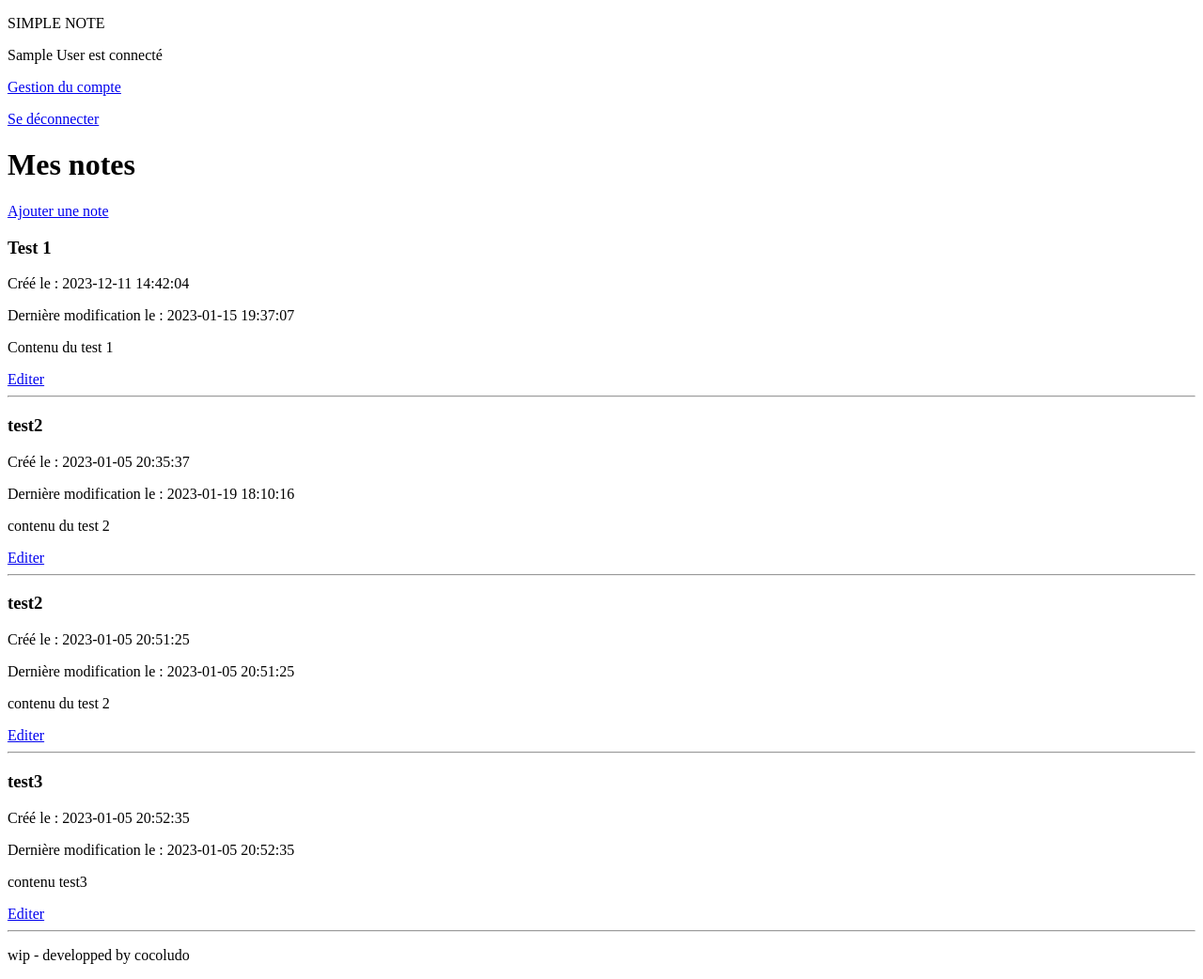
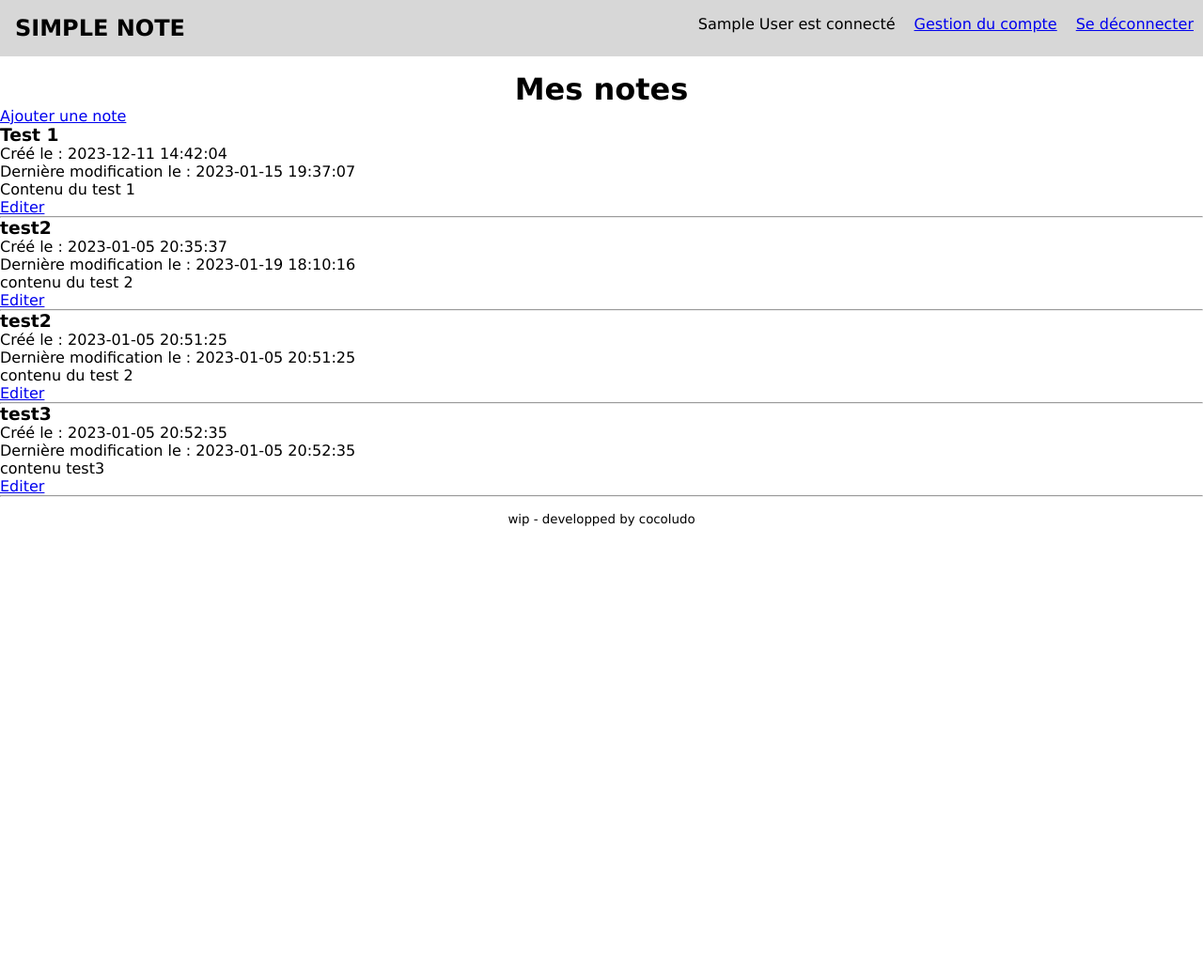
Before and after one commit to LudovicLeBris/simplenote, a PHP site: page /index.php in a window 1280 px wide. Shown: the whole page at 94% size. After the commit the page ends 560 px from the top, so only its background shows below. Run offline with PHP 8.4, Linux system fonts and the light colour scheme; the visitor is signed in with stand-in values (Sample User, id 1); data comes from the database, SQL or seed files in the repository.

Commit message:
Some fixes and starting css

```diff
--- a/index.php
+++ b/index.php
@@ -64,6 +64,10 @@ elseif (isset($_GET['action']) && $_GET['action'] !== '')
             break;
 
         case 'createnote':
+            require('templates/createnote.php');
+            break;
+
+        case 'addnote':
             addNote($_POST);
             break;
 
--- /dev/null
+++ b/public/style/main.css
@@ -0,0 +1,46 @@
+* {
+    margin: 0;
+}
+
+/* header */
+body {
+    font-family: 'Lucida Sans', 'Lucida Sans Regular', 'Lucida Grande', 'Lucida Sans Unicode', Geneva, Verdana, sans-serif;
+}
+
+.header {
+    display: flex;
+    justify-content: space-between;
+    background-color: rgb(215, 215, 215);
+    padding: 16px 0 16px 0;
+    margin-bottom: 16px;
+}
+
+.app {
+    font-weight: bolder;
+    font-size: x-large;
+    margin-left: 16px;
+}
+
+.menu ul {
+    display: flex;
+    justify-content: space-around;
+    list-style-type: none;
+}
+
+.menu ul li
+{
+    padding: 0px 10px 0px 10px;
+}
+
+h1 {
+    text-align: center;
+}
+
+
+/* footer */
+
+.footer {
+    margin: 16px;
+    text-align: center;
+    font-size: smaller;
+}
--- a/src/controllers/notes.php
+++ b/src/controllers/notes.php
@@ -1,4 +1,7 @@
 <?php
+
+error_reporting(E_ALL);
+ini_set("display_errors", 1);
 
 require_once('src/lib/database.php');
 require_once('src/model/notes.php');
--- a/templates/createnote.php
+++ b/templates/createnote.php
@@ -5,7 +5,7 @@
 <h1>Ajout d'une nouvelle note</h1>
 <a href="../index.php">Annuler</a><br><br>
 
-<form action="../index.php?action=createnote" method="POST">
+<form action="../index.php?action=addnote" method="POST">
     <div>
         <label for="title">Titre</label><br>
         <input type="text" name="title">
--- a/templates/footer.php
+++ b/templates/footer.php
@@ -1 +1,3 @@
-<p>wip - developped by cocoludo</p>
+<div class="footer">
+    <p>wip - developped by cocoludo</p>
+</div>
--- a/templates/header.php
+++ b/templates/header.php
@@ -1,13 +1,18 @@
-<div>
+<div class="header">
+
+    <div class="app">
         <p>SIMPLE NOTE</p>
     </div>
 
-<div>
+    <div class="menu">
+        <ul>
             <?php if (!isset($_SESSION['userID'])): ?>
-        <p>Déconnecté</p>
+                <li>Déconnecté</li>
             <?php else: ?>
-        <p><?= $_SESSION['firstName'] ?> est connecté</p>
-        <p><a href="../index.php?action=manageaccount">Gestion du compte</a></p>
-        <p><a href="../index.php?action=logout">Se déconnecter</a></p>
+                <li><?= $_SESSION['firstName'] ?> est connecté</li>
+                <li><a href="../index.php?action=manageaccount">Gestion du compte</a></li>
+                <li><a href="../index.php?action=logout">Se déconnecter</a></li>
             <?php endif; ?>
+        </ul>
     </div>
+</div>
--- a/templates/layout.php
+++ b/templates/layout.php
@@ -3,6 +3,7 @@
     <head>
         <meta charset="UTF-8">
         <meta http-equiv="X-UA-Compatible" content="IE=edge">
+        <link rel="stylesheet" href="public/style/main.css">
         <title><?= $title ?></title>
     </head>
 
--- a/templates/notes.php
+++ b/templates/notes.php
@@ -3,7 +3,7 @@
 <?php ob_start(); ?>
 
     <h1>Mes notes</h1>
-    <a href="/templates/createnote.php">Ajouter une note</a>
+    <a href="index.php?action=createnote">Ajouter une note</a>
     <?php foreach($notes as $note) : ?>
         <div>
             <h3><?= htmlspecialchars($note->title) ?></h3>
```
Lines whose indentation alone changed are shown as unchanged.
